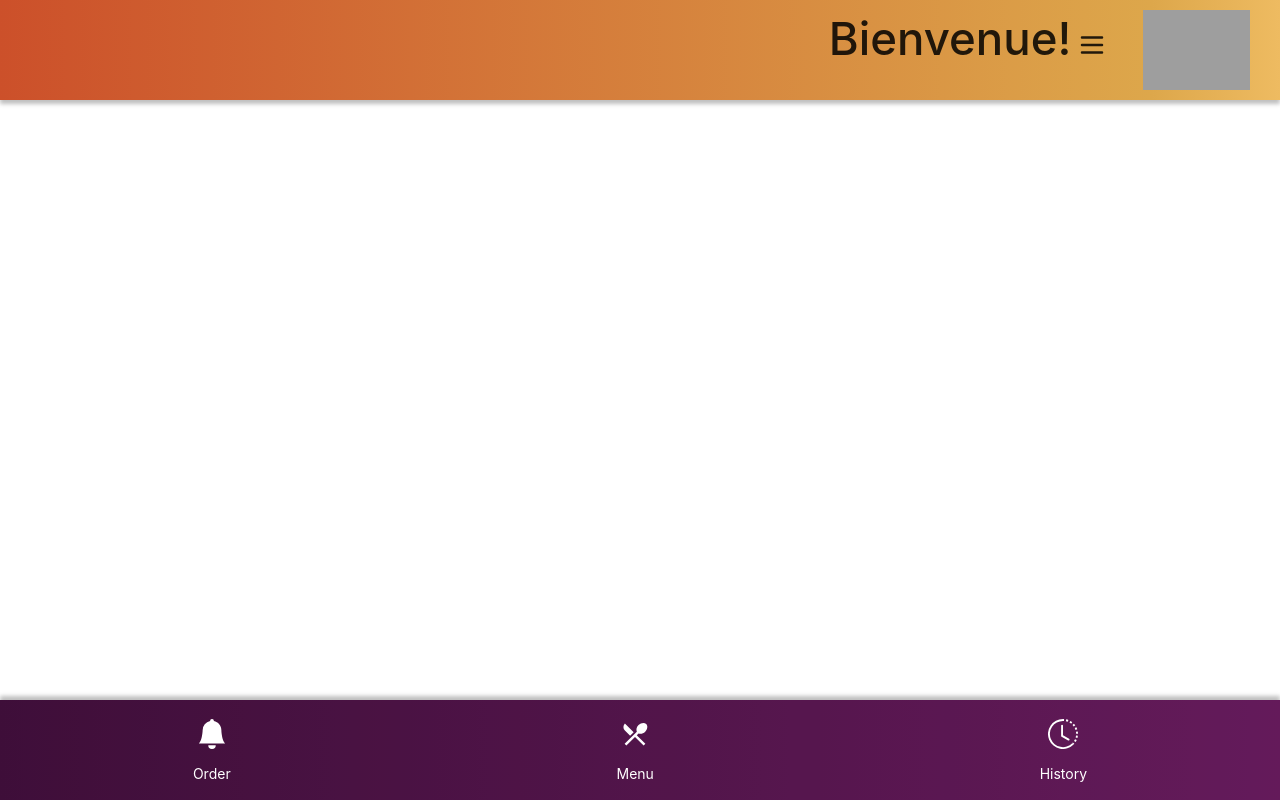
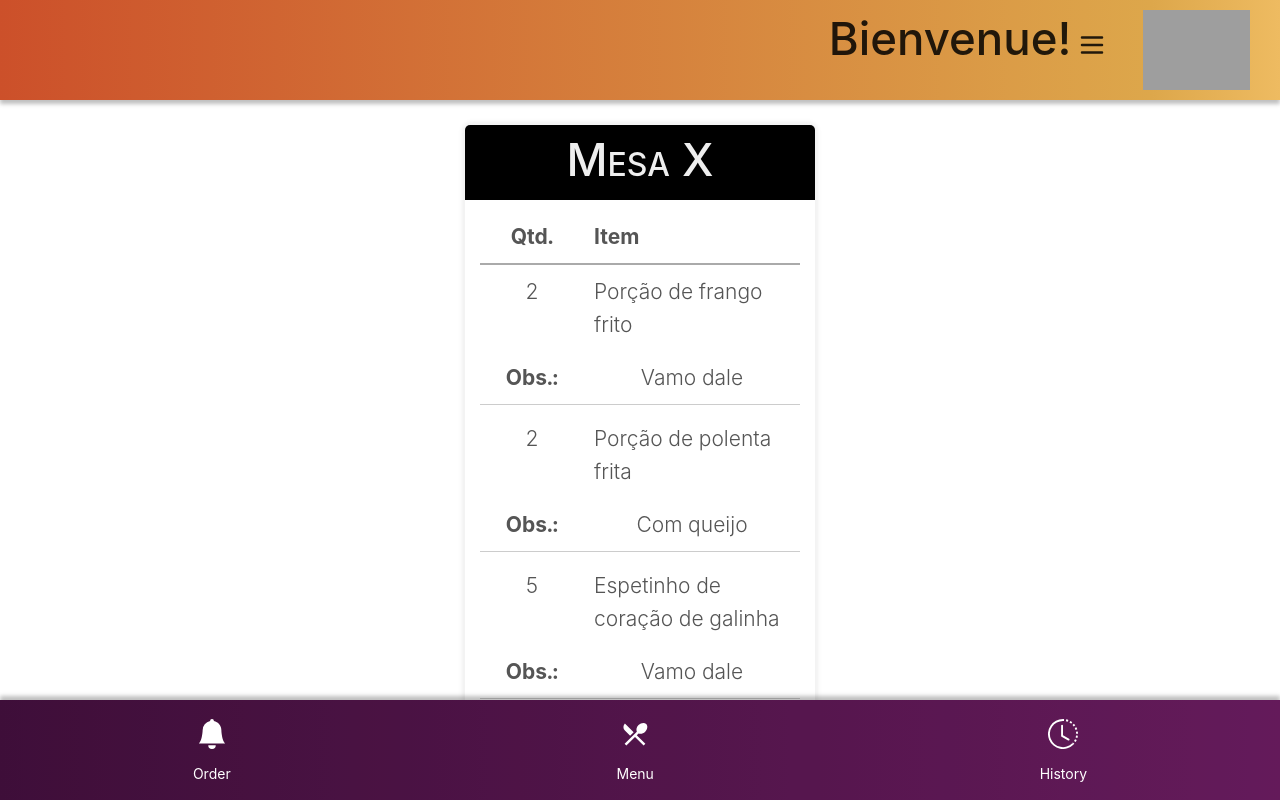
Before and after one commit to gabriel-andrian/restaurante-carinha, a React (Create React App) app: page /kitchen in a window 1280 px wide. Built offline with nearby package versions, Linux system fonts and the light colour scheme; no server answers; grey boxes are pictures that could not be loaded.

Commit message:
chore: card used at kitchen

```diff
--- /dev/null
+++ b/src/components/at-kitchen-card/index.tsx
@@ -0,0 +1,38 @@
+import React from 'react';
+import {
+  Wrapper,
+  Title,
+  OrderContent,
+  QuantityTitle,
+  Quantity,
+  ItemTitle,
+  Item,
+  OrderNotesTitle,
+  OrderNotes,
+} from './styled';
+
+const AtKitchenCard = () => {
+  return (
+    <Wrapper>
+      <Title>Mesa X</Title>
+      <OrderContent>
+        <QuantityTitle>Qtd.</QuantityTitle>
+        <ItemTitle>Item</ItemTitle>
+        <Quantity>2</Quantity>
+        <Item>Porção de frango frito</Item>
+        <OrderNotesTitle>Obs.:</OrderNotesTitle>
+        <OrderNotes>Vamo dale</OrderNotes>
+        <Quantity>2</Quantity>
+        <Item>Porção de polenta frita</Item>
+        <OrderNotesTitle>Obs.:</OrderNotesTitle>
+        <OrderNotes>Com queijo</OrderNotes>
+        <Quantity>5</Quantity>
+        <Item>Espetinho de coração de galinha</Item>
+        <OrderNotesTitle>Obs.:</OrderNotesTitle>
+        <OrderNotes>Vamo dale</OrderNotes>
+      </OrderContent>
+    </Wrapper>
+  );
+};
+
+export default AtKitchenCard;
--- /dev/null
+++ b/src/components/at-kitchen-card/styled.tsx
@@ -0,0 +1,78 @@
+import styled from 'styled-components';
+
+export const Wrapper = styled.div`
+  margin: 25px;
+  width: 350px;
+  height: fit-content;
+  min-height: 450px;
+  display: flex;
+  flex-flow: column nowrap;
+  place-content: center flex-start;
+  place-items: center;
+  border-radius: 5px;
+  box-shadow: 3px 0 5px rgb(242, 242, 242), -3px 0 5px rgb(242, 242, 242),
+    0 3px 5px rgb(242, 242, 242), 0 -3px 5px rgb(242, 242, 242);
+  overflow: hidden;
+`;
+
+export const Title = styled.div`
+  align-self: center;
+  width: 100%;
+  height: 75px;
+  background: #000;
+  color: #eee;
+  text-align: center;
+  font-size: 45px;
+  font-variant: small-caps;
+  font-weight: 500;
+`;
+
+export const OrderContent = styled.div`
+  padding: 10px 15px;
+  width: 100%;
+  height: fit-content;
+  min-height: 275px;
+  display: flex;
+  flex-flow: row wrap;
+  place-content: flex-start center;
+  place-items: flex-start;
+`;
+
+export const Item = styled.div`
+  width: 65%;
+  padding: 10px;
+  text-align: left;
+  font-size: 21px;
+  font-weight: 300;
+  color: #555;
+  flex: 1 1 65%;
+`;
+export const ItemTitle = styled(Item)`
+  font-weight: bold;
+  border-bottom: 2px solid #aaa;
+`;
+
+export const Quantity = styled(Item)`
+  width: 30%;
+  text-align: center;
+  flex: 1 1 30%;
+  text-align: center;
+`;
+
+export const QuantityTitle = styled(Quantity)`
+  font-weight: bold;
+  border-bottom: 2px solid #aaa;
+`;
+
+export const OrderNotes = styled(Item)`
+  flex: 1 1 65%;
+  text-align: center;
+  margin-bottom: 7px;
+  border-bottom: 1px solid #ccc;
+`;
+
+export const OrderNotesTitle = styled(OrderNotes)`
+  width: 30%;
+  flex: 1 1 30%;
+  font-weight: bold;
+`;
--- a/src/components/index.js
+++ b/src/components/index.js
@@ -11,6 +11,7 @@ import CardItem from './card-item';
 import CardOrder from './card-order';
 import Map from './map';
 import TotalPrice from './total-price-order';
+import AtKitchenCard from './at-kitchen-card';
 
 export {
   TopMenu,
@@ -26,4 +27,5 @@ export {
   CardOrder,
   Map,
   TotalPrice,
+  AtKitchenCard,
 };
--- a/src/routes/index.jsx
+++ b/src/routes/index.jsx
@@ -1,11 +1,14 @@
 import React from 'react';
 import { Switch, Route } from 'react-router-dom';
-import { ProductRegistration, UserLoginForm, UserRegForm } from '../components';
+import { ProductRegistration, UserLoginForm, UserRegForm, AtKitchenCard } from '../components';
 import { CategoryPage, SubCategoryPage, ItemPage, OrderPage } from '../pages';
 
 const Routes = () => {
   return (
     <Switch>
+      <Route path="/kitchen">
+        <AtKitchenCard />
+      </Route>
       <Route path="/product-registration">
         <ProductRegistration />
       </Route>
```
